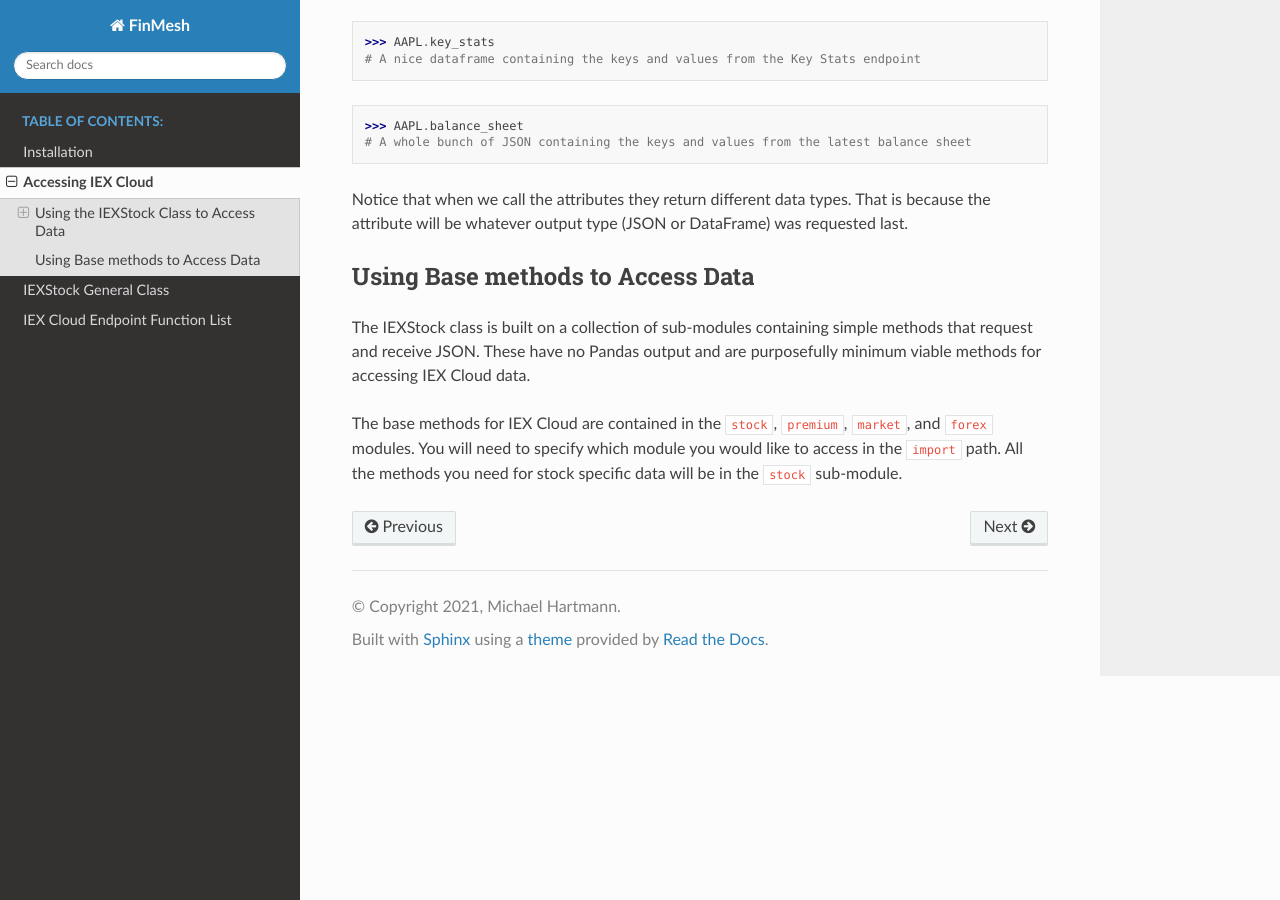
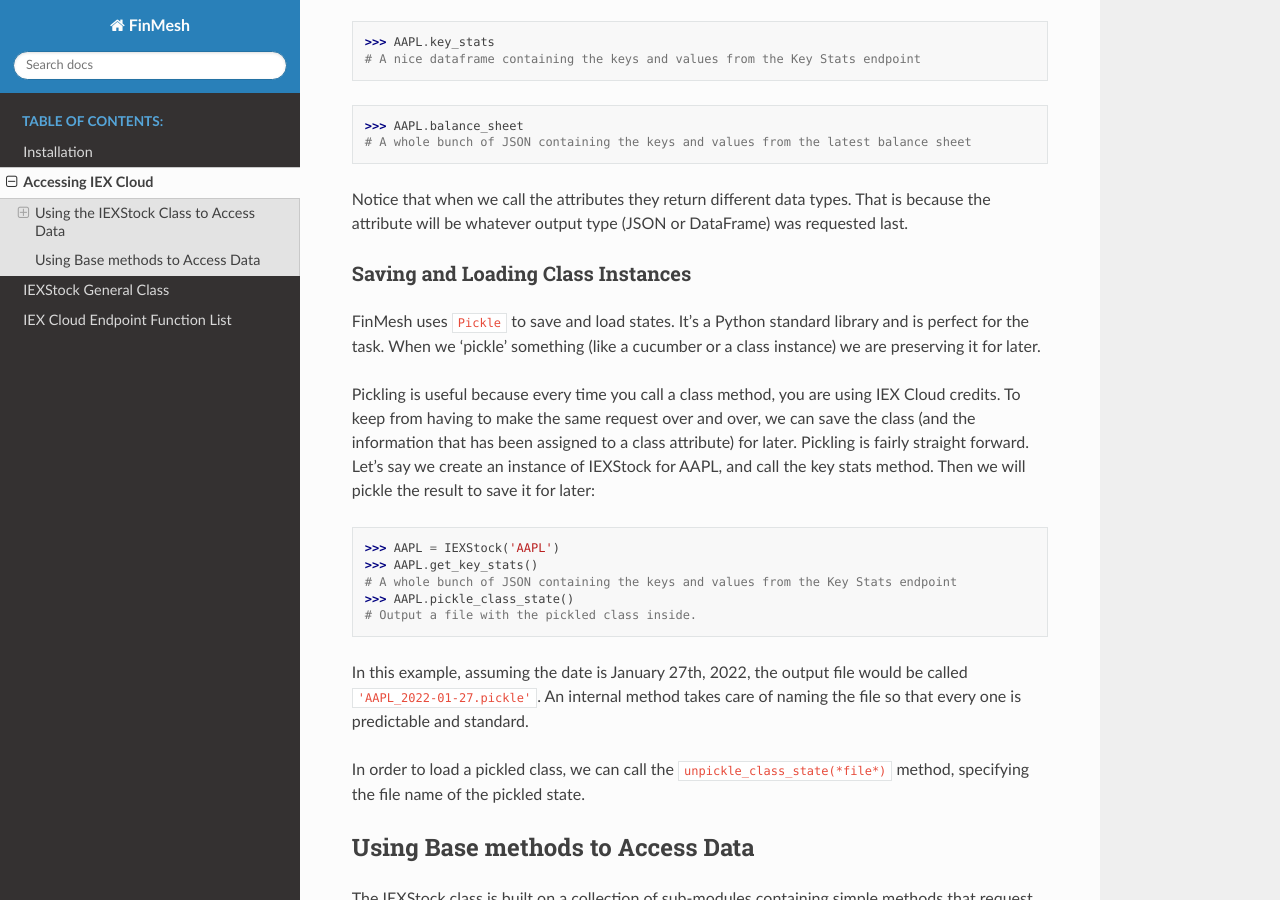
Before and after one commit to MichaelPHartmann/FinMesh, a Sphinx documentation site: the page built from docs/source/iextutorial.rst, in a window 1280 px wide and 900 px high, scrolled down 2302 px. Built offline with Sphinx 7.4.7 and the Read the Docs theme 2.0.0, drawn with Linux system fonts in a browser that asks for light colours.

Commit message:
Added pickling and unpickling to the IEX tutorial

```diff
--- a/docs/source/iextutorial.rst
+++ b/docs/source/iextutorial.rst
@@ -92,6 +92,27 @@ You call it with the class anme and no parenthesis.
 Notice that when we call the attributes they return different data types.
 That is because the attribute will be whatever output type (JSON or DataFrame) was requested last.
 
+Saving and Loading Class Instances
+^^^^^^^^^^^^^^^^^^^^^^^^^^^^^^^^^^
+
+FinMesh uses ``Pickle`` to save and load states. It's a Python standard library and is perfect for the task.
+When we 'pickle' something (like a cucumber or a class instance) we are preserving it for later.
+
+Pickling is useful because every time you call a class method, you are using IEX Cloud credits.
+To keep from having to make the same request over and over, we can save the class (and the information that has been assigned to a class attribute) for later.
+Pickling is fairly straight forward. Let's say we create an instance of IEXStock for AAPL, and call the key stats method.
+Then we will pickle the result to save it for later:
+
+  >>> AAPL = IEXStock('AAPL')
+  >>> AAPL.get_key_stats()
+  # A whole bunch of JSON containing the keys and values from the Key Stats endpoint
+  >>> AAPL.pickle_class_state()
+  # Output a file with the pickled class inside.
+
+In this example, assuming the date is January 27th, 2022, the output file would be called ``'AAPL_2022-01-27.pickle'``.
+An internal method takes care of naming the file so that every one is predictable and standard.
+
+In order to load a pickled class, we can call the ``unpickle_class_state(*file*)`` method, specifying the file name of the pickled state.
 
 Using Base methods to Access Data
 ===================================
```
Also changed, not shown: 16 other files.
